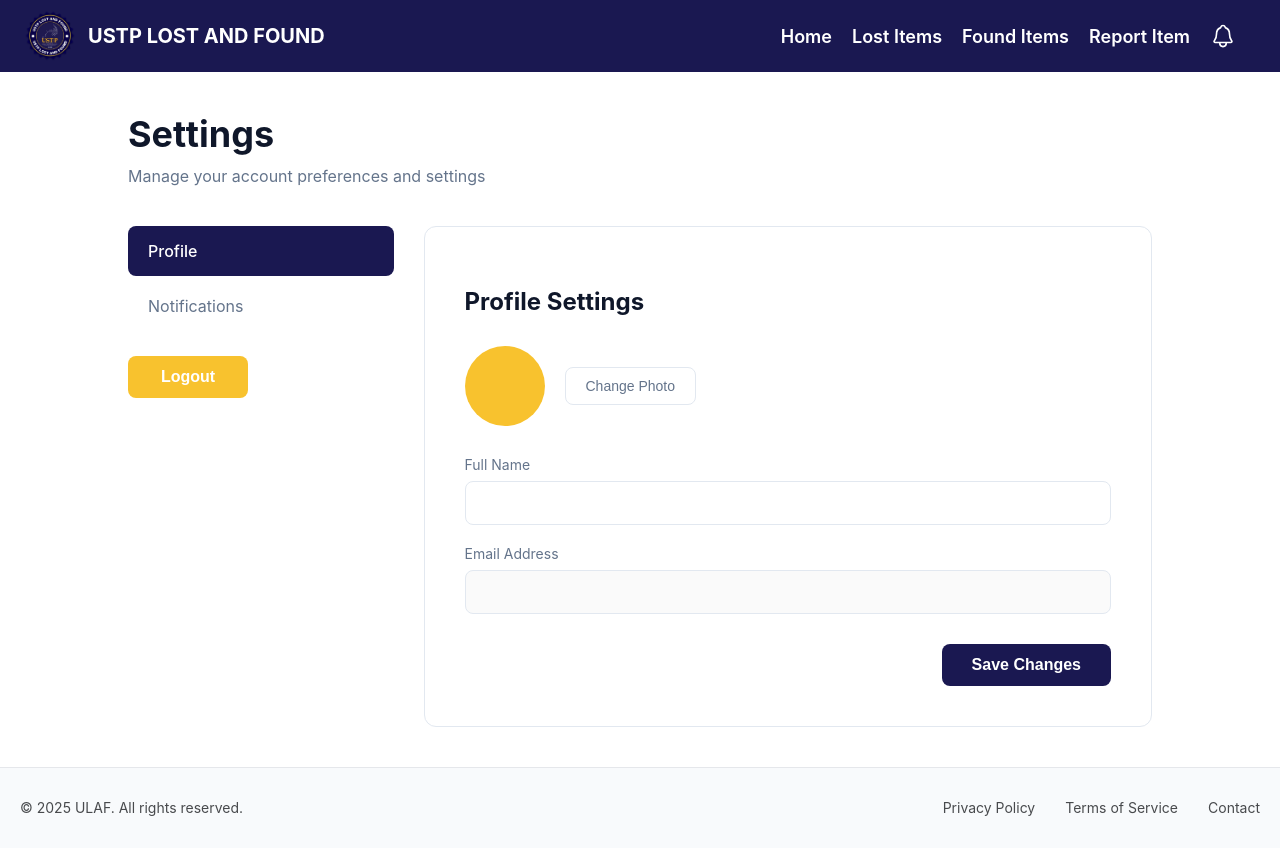
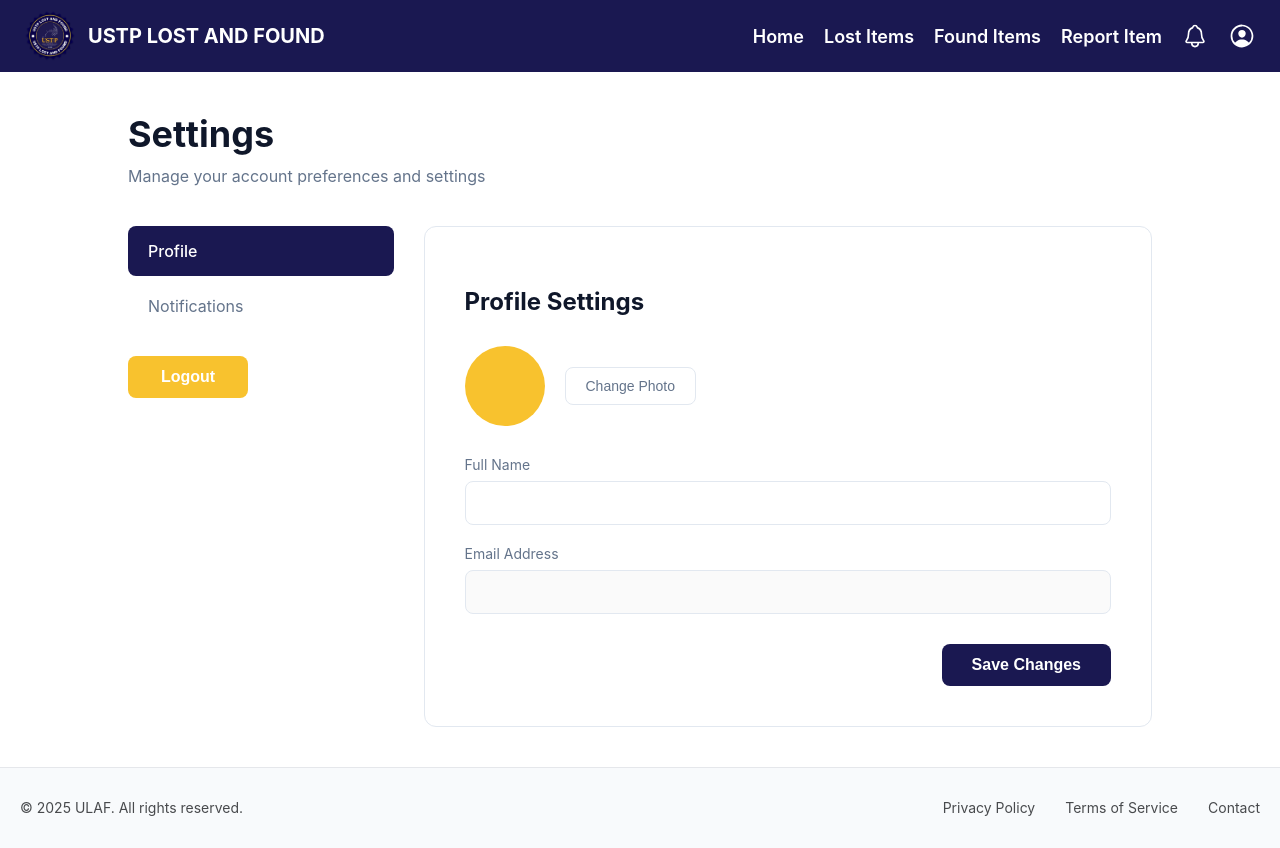
Before and after one commit to saybbbb/lostandfound-web, a React (Create React App) app in the folder frontend/: page /settings in a window 1280 px wide. Built offline with nearby package versions, Linux system fonts and the light colour scheme; no server answers; sample sign-in values are in the browser's storage.

Commit message:
Fix problem in profile image where user with default image won't display in navbar

```diff
--- a/frontend/src/components/NavigationBars/Header.js
+++ b/frontend/src/components/NavigationBars/Header.js
@@ -1,6 +1,6 @@
 import React, { useState, useEffect } from "react";
 import { useNavigate } from "react-router-dom";
-import { IoNotificationsOutline } from "react-icons/io5";
+import { IoNotificationsOutline, IoPersonCircleOutline } from "react-icons/io5";
 import NotificationBar from "./NotificationBar";
 import axios from "axios";
 
@@ -113,8 +113,10 @@ function Header() {
           onClick={() => navigate("/settings")}
           style={styles.iconBtn}
         >
-          {profilePhoto && (
-            <img src={profilePhoto} alt="Profile" style={{ width: 26, height: 26, borderRadius: '50%', objectFit: 'cover' }} />
+          {profilePhoto ? (
+            <img src={profilePhoto} alt="Profile" style={{ width: 28, height: 28, borderRadius: '50%', objectFit: 'cover' }} />
+          ) : (
+            <IoPersonCircleOutline size={28} color="white" />
           )}
         </div>
       </div>
--- a/frontend/src/pages/Login.js
+++ b/frontend/src/pages/Login.js
@@ -12,8 +12,6 @@ function Login() {
     email: "",
     password: "",
   });
-
-
 
   // =========================
   //     INLINE STYLES
@@ -165,7 +163,7 @@ function Login() {
       filter: "drop-shadow(0 8px 18px rgba(0,0,0,0.5))",
     },
 
-    adminTextLink:{
+    adminTextLink: {
       color: "#white",
       marginTop: "4px",
       textDecoration: "underline",
@@ -187,7 +185,6 @@ function Login() {
       );
 
       if (res.data.token) {
-
         // Store the token
         localStorage.setItem("token", res.data.token);
 
@@ -200,18 +197,24 @@ function Login() {
         // Store role
         localStorage.setItem("role", decoded.role);
 
+        localStorage.setItem("userName", decoded.name);
+
+        if (decoded.role === "staff") {
+          localStorage.setItem("staffName", decoded.name);
+        }
+        if (decoded.role === "admin") {
+          localStorage.setItem("adminName", decoded.name);
+        }
+
         // Redirect user based on role
         if (decoded.role === "admin") {
           navigate("/AdminDashboard");
-      }
-      else if (decoded.role === "staff") {
+        } else if (decoded.role === "staff") {
           navigate("/StaffDashboard");
-      }
-      else {
+        } else {
           navigate("/Dashboard");
         }
       }
-
     } catch (err) {
       alert(err.response?.data?.message || "Login failed");
     }
@@ -224,11 +227,15 @@ function Login() {
       <div style={styles.container}>
         {/* LEFT LOGIN CARD */}
         <div style={styles.card}>
-          <h2 style={styles.title}>Sign in to your <br /> Account</h2>
+          <h2 style={styles.title}>
+            Sign in to your <br /> Account
+          </h2>
 
           <p style={styles.subtitle}>
             Don’t have an account?{" "}
-            <Link to="/register" style={styles.link}>Sign Up</Link>
+            <Link to="/register" style={styles.link}>
+              Sign Up
+            </Link>
           </p>
 
           {/* EMAIL INPUT */}
@@ -259,21 +266,13 @@ function Login() {
             Forgot Your Password?
           </Link>
 
-
-
           <button style={styles.button} onClick={handleSubmit}>
             Log In
           </button>
-
-
         </div>
 
         {/* RIGHT LOGO */}
-        <img
-          src="/images/LAF Logo.png"
-          alt=""
-          style={styles.logo}
-        />
+        <img src="/images/LAF Logo.png" alt="" style={styles.logo} />
       </div>
     </div>
   );
```
Lines whose indentation alone changed are shown as unchanged.
